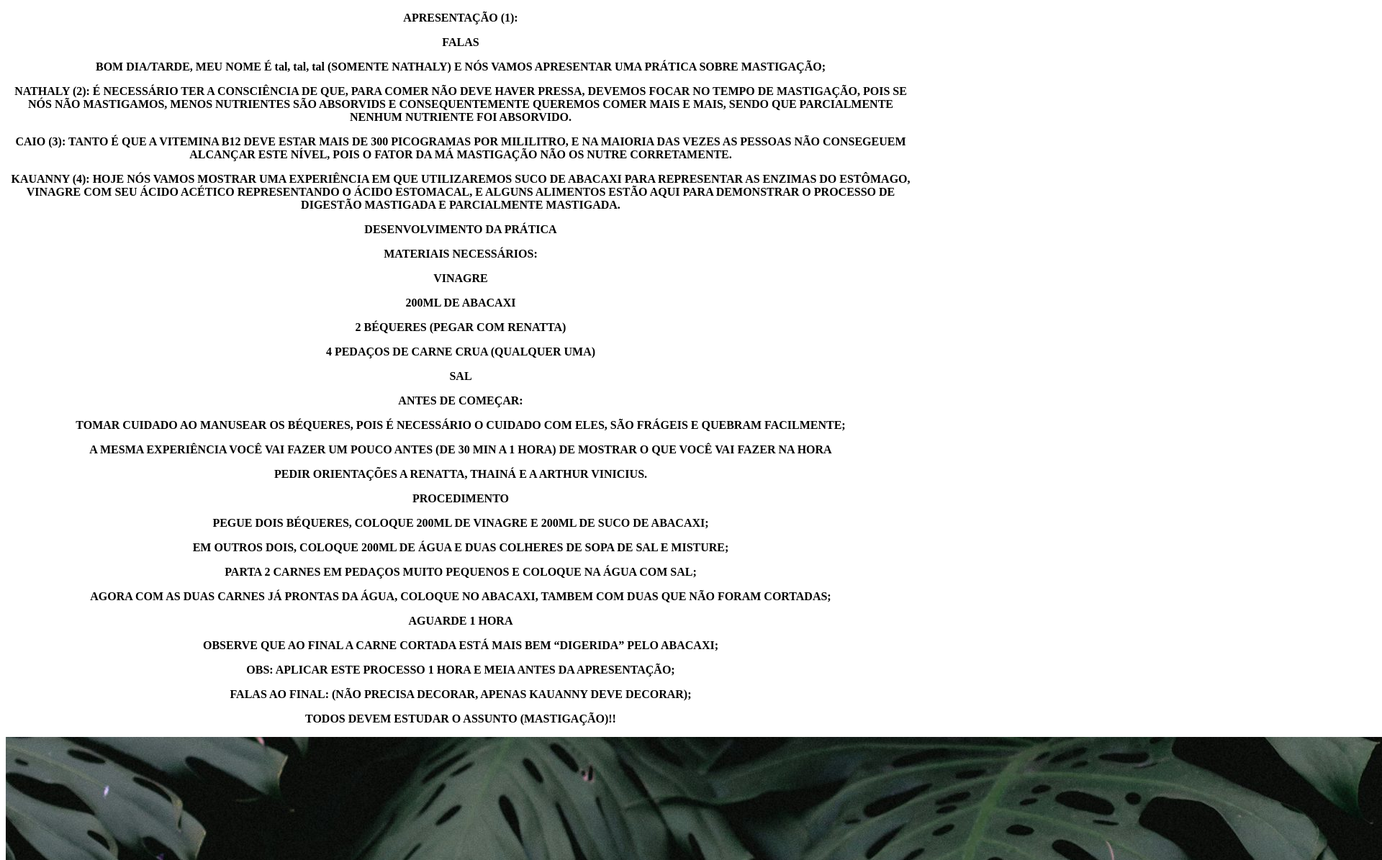
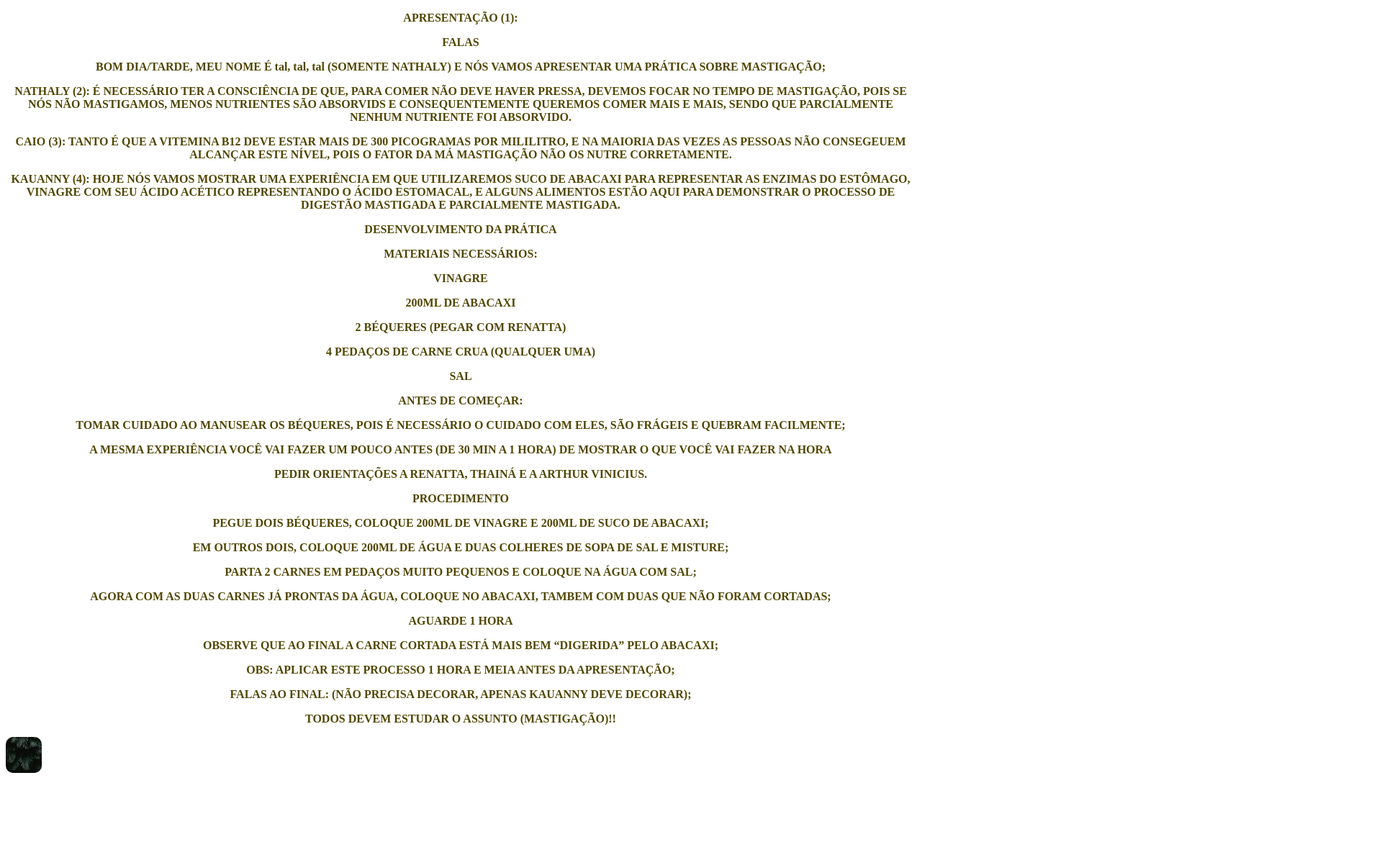
Before and after one commit to arthurvinisramos/projetolaboratorio, a plain HTML site: page index.html in a window 1280 px wide. Shown: the part 105-1300 px from the top of the page at 72% size, 1920 px wide, since content can reach past the window. After the commit the page ends 1191 px from the top, so only its background shows below. Drawn offline with Linux system fonts and the light colour scheme.

Commit message:
all_web_site_is_done

```diff
--- a/index.html
+++ b/index.html
@@ -40,7 +40,7 @@
         <p>TODOS DEVEM ESTUDAR O ASSUNTO (MASTIGAÇÃO)!!</p>
     </div>
     <div id="images">
-        <img src="/images/folha.jpg"></img>
+        <img id="image1" src="/images/folha.jpg"></img>
     </div>
 </body>
 </html>
--- a/style.css
+++ b/style.css
@@ -1,15 +1,17 @@
 #apresentacoes {
-    color: hsl(0, 0%, 0%);
+    color: hsl(52, 98%, 16%);
     font-family: montserrat;
     font-weight: bold;
     text-align: center;
 }
+
 #title {
-    color: rgb(1, 58, 14);
+    color: rgb(5, 65, 2);
     text-align: center;
 }
-select {
-  background-image: url("C:\Users\arthu\OneDrive\Pictures\photo-1493673272479-a20888bcee10.jpg");
-  background-repeat: no-repeat;
-  background-size: cover; /* faz a imagem preencher a tela */
+
+#image1 {
+    border-radius: 20%;
+    width: 50px;
+    height: 50px;
 }
```
